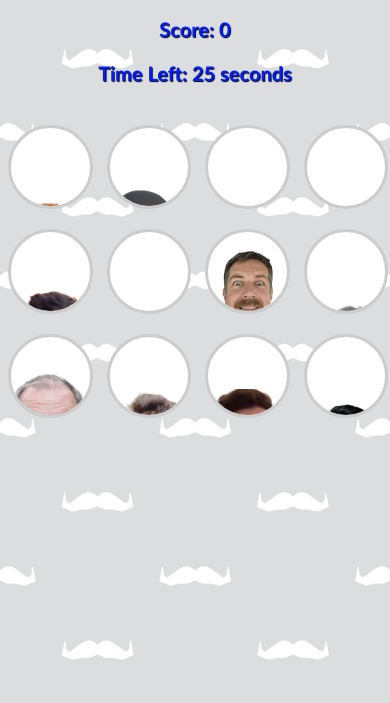
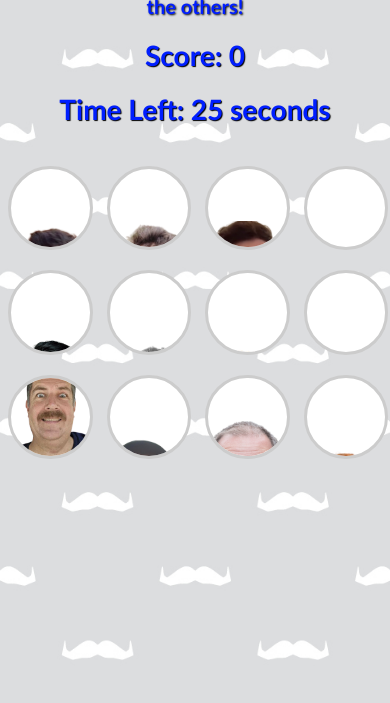
Before and after one commit to rooboy35/rooboy35.github.io, a plain HTML site: page whackabday/index.html in a window 390 px wide. Shown: the part 141-844 px from the top of the page. Drawn offline with Linux system fonts and the light colour scheme.

Commit message:
performance updates

```diff
--- a/whackabday/index.html
+++ b/whackabday/index.html
@@ -1,3 +1,4 @@
+
 <!DOCTYPE html>
 <html lang="en">
 <head>
@@ -18,7 +19,10 @@
     }
     .game-container {
       display: grid;
-      grid-template-columns: repeat(4, 1fr); max-width: 640px; margin-left: auto; margin-right: auto;
+      grid-template-columns: repeat(4, 1fr);
+      max-width: 640px;
+      margin-left: auto;
+      margin-right: auto;
       grid-gap: 20px;
       justify-content: center;
       margin-top: 40px;
@@ -76,18 +80,6 @@
     .flash-wrong {
       color: #ff4d4d;
     }
-
-    @media (max-width: 600px) {
-      .score, .timer {
-        font-size: 20px;
-      }
-      .flash-correct, .flash-wrong {
-        font-size: 32px;
-      }
-      h1 {
-        font-size: 22px;
-      }
-    }
   </style>
 </head>
 <body>
@@ -95,55 +87,32 @@
   <p style="color:#001EFF; font-size:20px; font-weight:bold; text-shadow:1px 1px 2px #000;">Whack Sam, Ollie, or Kade — but avoid the others!</p>
   <div class="score">Score: <span id="score">0</span></div>
   <div class="timer">Time Left: <span id="timer">30</span> seconds</div>
-
   <div class="game-container" id="game"></div>
 
-
   <template id="mole-templates">
-    <div class="hole" data-name="Sam2" data-type="birthday">
-      <img src="faces/Sam1.png" alt="Sam1" class="mole" />
-    </div>
-    <div class="hole" data-name="Sa2" data-type="birthday">
-      <img src="faces/Sam2.png" alt="Sam2" class="mole" />
-    </div>
-    <div class="hole" data-name="Ollie1" data-type="birthday">
-      <img src="faces/Ollie1.png" alt="Ollie1" class="mole" />
-    </div>
-    <div class="hole" data-name="Ollie2" data-type="birthday">
-      <img src="faces/Ollie2.png" alt="Ollie2" class="mole" />
-    </div>
-    <div class="hole" data-name="Ollie3" data-type="birthday">
-      <img src="faces/Ollie3.png" alt="Ollie3" class="mole" />
-    </div>
-    <div class="hole" data-name="Kade1" data-type="birthday">
-      <img src="faces/Kade1.png" alt="Kade1" class="mole" />
-    </div>
-    <!-- Decoys -->
-    <div class="hole" data-name="Decoy1" data-type="decoy">
-      <img src="faces/Deano1.png" alt="Decoy1" class="mole" />
-    </div>
-    <div class="hole" data-name="Decoy2" data-type="decoy">
-      <img src="faces/Joe1.png" alt="Decoy2" class="mole" />
-    </div>
-    <div class="hole" data-name="Decoy3" data-type="decoy">
-      <img src="faces/Kizz1.png" alt="Decoy3" class="mole" />
-    </div>
-    <div class="hole" data-name="Decoy4" data-type="decoy">
-      <img src="faces/Jimmy1.png" alt="Decoy4" class="mole" />
-    </div>
-    <div class="hole" data-name="Decoy5" data-type="decoy">
-      <img src="faces/Marcus1.png" alt="Decoy5" class="mole" />
-    </div>
-    <div class="hole" data-name="Decoy6" data-type="decoy">
-      <img src="faces/Morgo1.png" alt="Decoy6" class="mole" />
-    </div>
+    <div class="hole" data-type="birthday"><img src="faces/Sam1.png" class="mole" /></div>
+    <div class="hole" data-type="birthday"><img src="faces/Sam2.png" class="mole" /></div>
+    <div class="hole" data-type="birthday"><img src="faces/Ollie1.png" class="mole" /></div>
+    <div class="hole" data-type="birthday"><img src="faces/Ollie2.png" class="mole" /></div>
+    <div class="hole" data-type="birthday"><img src="faces/Ollie3.png" class="mole" /></div>
+    <div class="hole" data-type="birthday"><img src="faces/Kade1.png" class="mole" /></div>
+    <div class="hole" data-type="decoy"><img src="faces/Deano1.png" class="mole" /></div>
+    <div class="hole" data-type="decoy"><img src="faces/Joe1.png" class="mole" /></div>
+    <div class="hole" data-type="decoy"><img src="faces/Kizz1.png" class="mole" /></div>
+    <div class="hole" data-type="decoy"><img src="faces/Jimmy1.png" class="mole" /></div>
+    <div class="hole" data-type="decoy"><img src="faces/Marcus1.png" class="mole" /></div>
+    <div class="hole" data-type="decoy"><img src="faces/Morgo1.png" class="mole" /></div>
   </template>
 
-
   <div id="gameOver">
-    <button onclick="window.location.reload()" style="margin-top:20px;padding:10px 20px;font-size:18px;border:none;background:#0077cc;color:white;border-radius:8px;cursor:pointer;">🔄 Play Again</button>⏰ Time's up! Your final score is <span id="finalScore"></span> 🎉</div>
+    <button onclick="window.location.reload()">🔄 Play Again</button>
+    ⏰ Time's up! Your final score is <span id="finalScore"></span> 🎉
+  </div>
   <div id="flash-correct" class="flash-correct">+1 🎯</div>
   <div id="flash-wrong" class="flash-wrong">-1 ❌</div>
+
+  <audio id="sound-correct" src="sounds/correct.mp3" preload="auto"></audio>
+  <audio id="sound-wrong" src="sounds/wrong.mp3" preload="auto"></audio>
 
   <script>
     const moles = [];
@@ -158,31 +127,18 @@
     let timeLeft = 30;
     let gameActive = true;
 
-    // Shuffle and load faces
-    function shuffleNodes(nodes) {
-      for (let i = nodes.length - 1; i > 0; i--) {
-        const j = Math.floor(Math.random() * (i + 1));
-        [nodes[i], nodes[j]] = [nodes[j], nodes[i]];
-      }
-      return nodes;
-    }
-
     const template = document.getElementById("mole-templates");
     const tempDiv = document.createElement("div");
     tempDiv.innerHTML = template.innerHTML;
-    const moleNodes = Array.from(tempDiv.children);
-    const shuffledMoles = shuffleNodes(moleNodes);
+    const shuffled = Array.from(tempDiv.children).sort(() => 0.5 - Math.random());
     const gameContainer = document.getElementById("game");
-
-    shuffledMoles.forEach(node => {
+    shuffled.forEach(node => {
       gameContainer.appendChild(node);
       moles.push(node.querySelector(".mole"));
     });
 
     function showFlash(type) {
-      const sound = type === "correct"
-        ? document.getElementById("sound-correct")
-        : document.getElementById("sound-wrong");
+      const sound = type === "correct" ? document.getElementById("sound-correct") : document.getElementById("sound-wrong");
       if (sound) sound.play();
       const el = type === "correct" ? flashCorrect : flashWrong;
       el.style.display = "block";
@@ -191,17 +147,27 @@
 
     function randomMole() {
       if (!gameActive) return;
+
+      // Clear all first
+      moles.forEach(m => m.classList.remove("show"));
+
+      // Only show 1 or 2 at a time
+      const toShow = [];
+      while (toShow.length < 1) {
         const mole = moles[Math.floor(Math.random() * moles.length)];
-      mole.classList.add("show");
-      setTimeout(() => {
-        mole.classList.remove("show");
-      }, 900);
+        if (!toShow.includes(mole)) toShow.push(mole);
+      }
+
+      toShow.forEach(m => {
+        m.classList.add("show");
+        setTimeout(() => m.classList.remove("show"), 800);
+      });
     }
 
     moles.forEach(mole => {
       mole.addEventListener("click", () => {
-        if (mole.classList.contains("show") && gameActive) {
-          const type = mole.parentElement.getAttribute("data-type");
+        if (!mole.classList.contains("show") || !gameActive) return;
+        const type = mole.parentElement.dataset.type;
         if (type === "decoy") {
           score--;
           showFlash("wrong");
@@ -211,12 +177,11 @@
         }
         scoreDisplay.textContent = score;
         mole.classList.remove("show");
-        }
       });
     });
 
     function startGame() {
-      const moleInterval = setInterval(randomMole, 1000);
+      const moleInterval = setInterval(randomMole, 1100);
       const countdown = setInterval(() => {
         timeLeft--;
         timerDisplay.textContent = timeLeft;
@@ -232,8 +197,5 @@
 
     startGame();
   </script>
-
-  <audio id="sound-correct" src="sounds/correct.mp3" preload="auto"></audio>
-  <audio id="sound-wrong" src="sounds/wrong.mp3" preload="auto"></audio>
 </body>
 </html>
```
Lines whose indentation alone changed are shown as unchanged.
